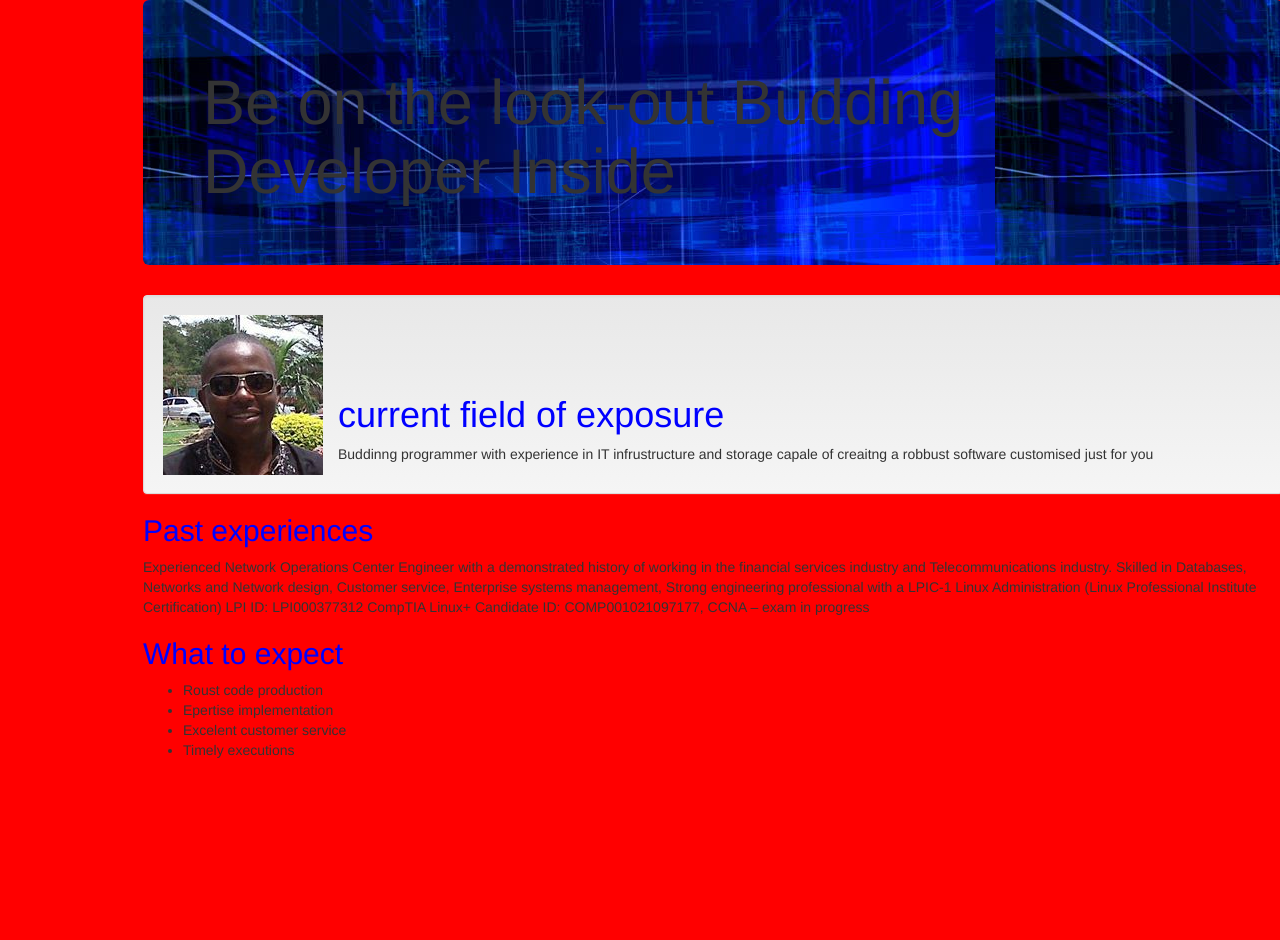
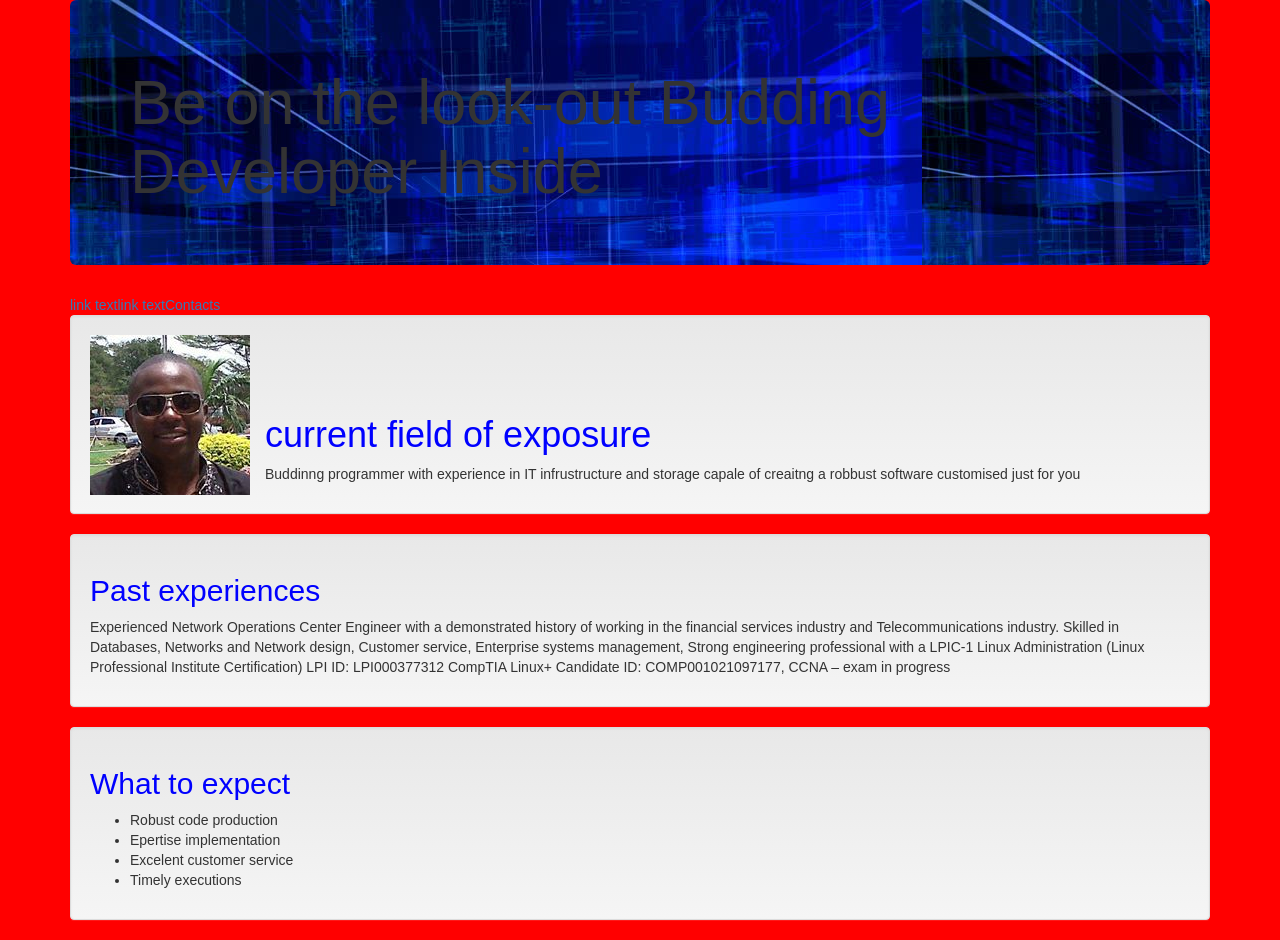
Before and after one commit to eoabong/eoabong.github.io, a plain HTML site: page index.html in a window 1280 px wide. Before the commit the page ends 800 px from the top, so only its background shows below. Drawn offline with nearby package versions, Linux system fonts and the light colour scheme.

Commit message:
contact page created a few basic desighns added, links partialy added on oth index and contactv page

```diff
--- a/css/styles.css
+++ b/css/styles.css
@@ -15,6 +15,5 @@ h2{
 }
 body{
   background-color: red;
-  padding-left: 10%;
-  padding-right: 10%;
+  font-family: sans-serif;
 }
--- a/index.html
+++ b/index.html
@@ -15,6 +15,7 @@
       <div class="jumbotron">
         <h1>Be on the look-out Budding Developer Inside</h1>
       </div>
+      <a href="url">link text</a><a href="url">link text</a><a href="Portfolia-landing-page/contact-me.html">Contacts</a>
       <div class="well">
         <img src="images/profile.jpg" alt="My picture" class="f">
         </br>
@@ -23,15 +24,19 @@
         <h1>current field of exposure</h1>
         <p>Buddinng programmer with experience in IT infrustructure and storage capale of creaitng a robbust software customised just for you</p>
      </div>
+     <div class="well">
     <h2>Past experiences</h2>
     <p>Experienced Network Operations Center Engineer with a demonstrated history of working in the financial services industry and Telecommunications industry. Skilled in Databases, Networks and Network design, Customer service, Enterprise systems management, Strong engineering professional with a LPIC-1 Linux Administration (Linux Professional Institute Certification)  LPI ID: LPI000377312 CompTIA Linux+ Candidate ID: COMP001021097177, CCNA – exam in progress</p>
+  </div>
+    <div class="well">
     <h2>What to expect</h2>
     <ul>
-      <li>Roust code production</li>
+      <li>Robust code production</li>
       <li>Epertise implementation</li>
       <li>Excelent customer service</li>
       <li>Timely executions</li>
     </ul>
+      </div>
 
 
 
```
Also changed, not shown: contact-me.html (added, +26 -0 lines), portfolio-landing-page/contact-me.html (deleted).
